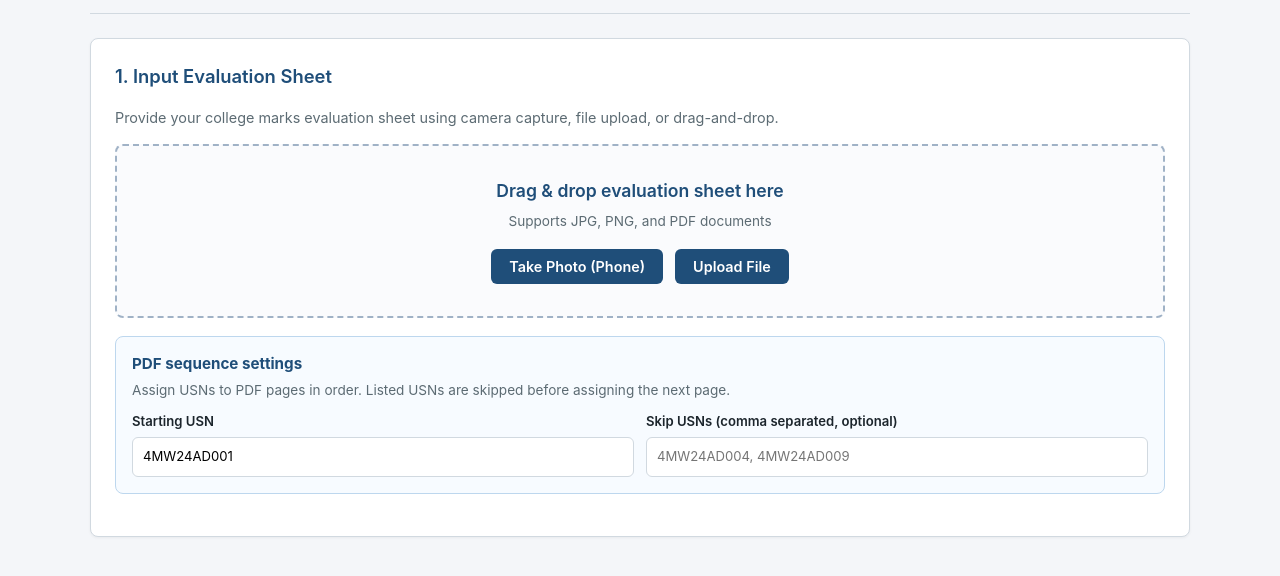
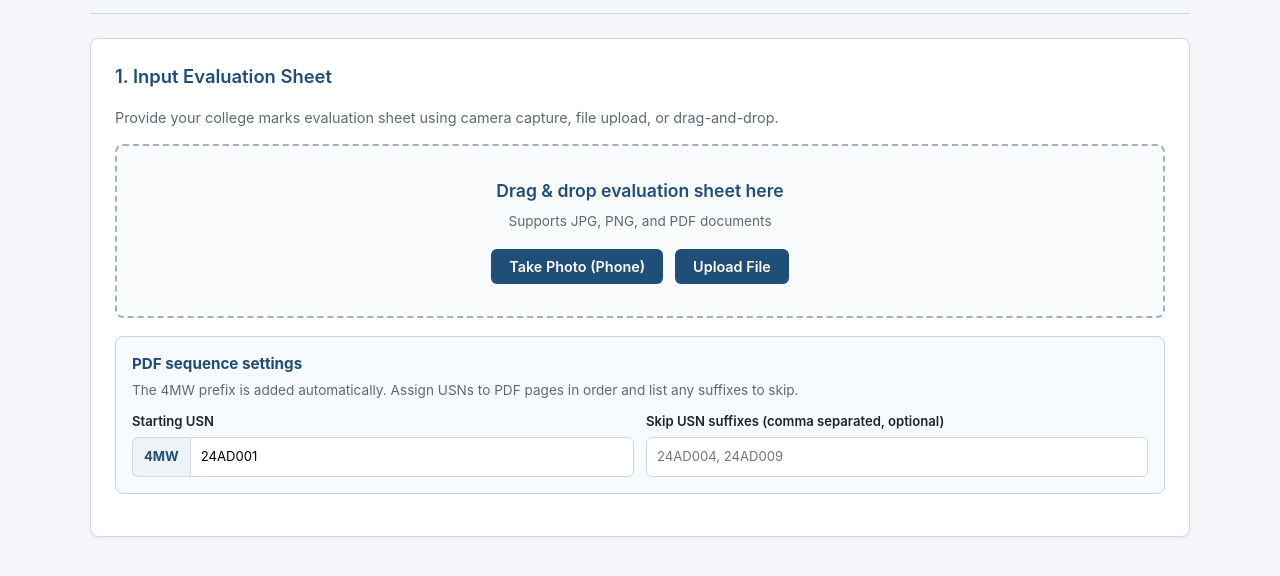
Before and after one commit to Pavanspoojary/IA-M-E, a plain HTML site: page public/index.html in a window 1280 px wide. Both pictures are taken after a click on the button "PDF Mode: Off". Shown: the part 82-658 px from the top of the page. Drawn offline with Linux system fonts and the light colour scheme; files that its build step writes are made by us from their sources.

Commit message:
Auto-apply fixed USN prefix

```diff
--- a/public/app.js
+++ b/public/app.js
@@ -168,13 +168,18 @@
     let startingUsn = '';
     let skippedUsns = new Set();
     if (pdfMode) {
-      startingUsn = startingUsnInput.value.trim().toUpperCase();
-      if (!/^.*\d+$/.test(startingUsn)) {
-        alert('Enter a starting USN that ends in digits, for example 4MW24AD001.');
+      const usnPrefix = '4MW';
+      const startingSuffix = startingUsnInput.value.trim().toUpperCase().replace(/^4MW/, '');
+      if (!/^.*\d+$/.test(startingSuffix)) {
+        alert('Enter the part after 4MW, ending in digits, for example 24AD001.');
         startingUsnInput.focus();
         return;
       }
-      skippedUsns = new Set(skipUsnsInput.value.split(',').map((usn) => usn.trim().toUpperCase()).filter(Boolean));
+      startingUsn = `${usnPrefix}${startingSuffix}`;
+      skippedUsns = new Set(skipUsnsInput.value.split(',')
+        .map((suffix) => suffix.trim().toUpperCase().replace(/^4MW/, ''))
+        .filter(Boolean)
+        .map((suffix) => `${usnPrefix}${suffix}`));
     }
     const formData = new FormData();
     formData.append('target_ia', selectedIA);
--- a/public/index.html
+++ b/public/index.html
@@ -40,13 +40,13 @@
 
       <div class="pdf-mode-settings" id="pdfModeSettings" style="display: none;">
         <h3>PDF sequence settings</h3>
-        <p>Assign USNs to PDF pages in order. Listed USNs are skipped before assigning the next page.</p>
+        <p>The 4MW prefix is added automatically. Assign USNs to PDF pages in order and list any suffixes to skip.</p>
         <div class="pdf-mode-fields">
           <label for="startingUsn">Starting USN
-            <input type="text" id="startingUsn" value="4MW24AD001" placeholder="4MW24AD001" autocomplete="off">
+            <span class="usn-input"><span class="usn-prefix">4MW</span><input type="text" id="startingUsn" value="24AD001" placeholder="24AD001" autocomplete="off"></span>
           </label>
-          <label for="skipUsns">Skip USNs (comma separated, optional)
-            <input type="text" id="skipUsns" placeholder="4MW24AD004, 4MW24AD009" autocomplete="off">
+          <label for="skipUsns">Skip USN suffixes (comma separated, optional)
+            <input type="text" id="skipUsns" placeholder="24AD004, 24AD009" autocomplete="off">
           </label>
         </div>
       </div>
--- a/public/style.css
+++ b/public/style.css
@@ -149,6 +149,26 @@ header {
   border-radius: 6px;
   font: inherit;
   font-weight: 400;
+}
+
+.usn-input {
+  display: flex;
+}
+
+.usn-input .usn-prefix {
+  display: flex;
+  align-items: center;
+  padding: 0 11px;
+  border: 1px solid var(--border);
+  border-right: 0;
+  border-radius: 6px 0 0 6px;
+  background: #eef3f8;
+  color: var(--primary);
+  font-weight: 700;
+}
+
+.usn-input input {
+  border-radius: 0 6px 6px 0;
 }
 
 @media (max-width: 600px) {
```
